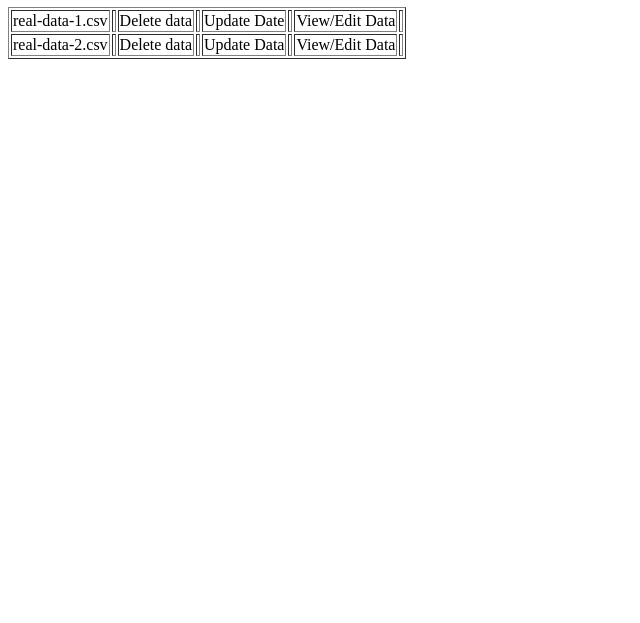
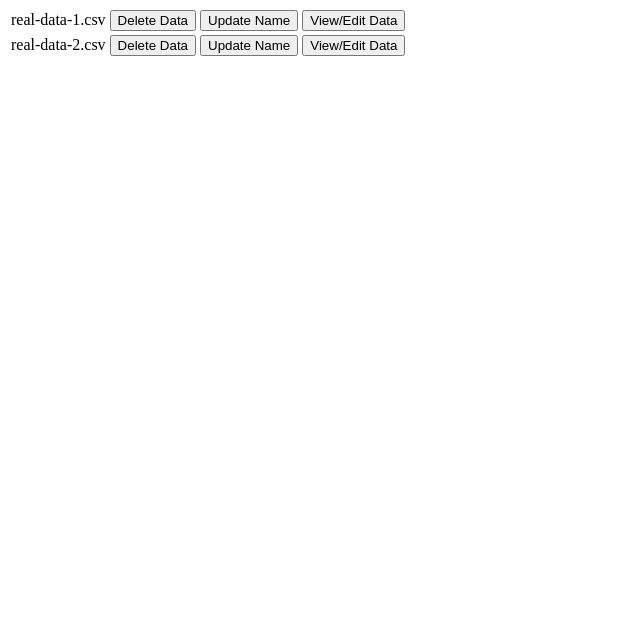
Before and after one commit to Sifueliz/AI-Synthetic-Data-Generation, a plain HTML site: page index.html in a window 1280 px wide. Shown: the part 177-800 px from the top of the page, without its empty margins (0-640 px from the left). Drawn offline with Linux system fonts and the light colour scheme.

Commit message:
Update index.html

```diff
--- a/index.html
+++ b/index.html
@@ -11,23 +11,23 @@
 </tr>
     </table>
 
-</body>
+
 
 <h1>real-datasets</h1>
-<body>
-<table border=>
+
+
+<table>
 <tr>
 <td>real-data-1.csv<td>
-<td>Delete data<td>
-<td>Update Date<td>
-<td>View/Edit Data<td>
+<button>Delete Data</button>
+<button>Update Name</button>
+<button>View/Edit Data</button>
 </tr>
+
 <tr>
 <td>real-data-2.csv<td>
-<td>Delete data<td>
-<td>Update Data<td>
-<td>View/Edit Data<td>
+<button>Delete Data</button>
+<button>Update Name</button>
+<button>View/Edit Data</button>
 </tr>
 </table>
-
-</body>
```
